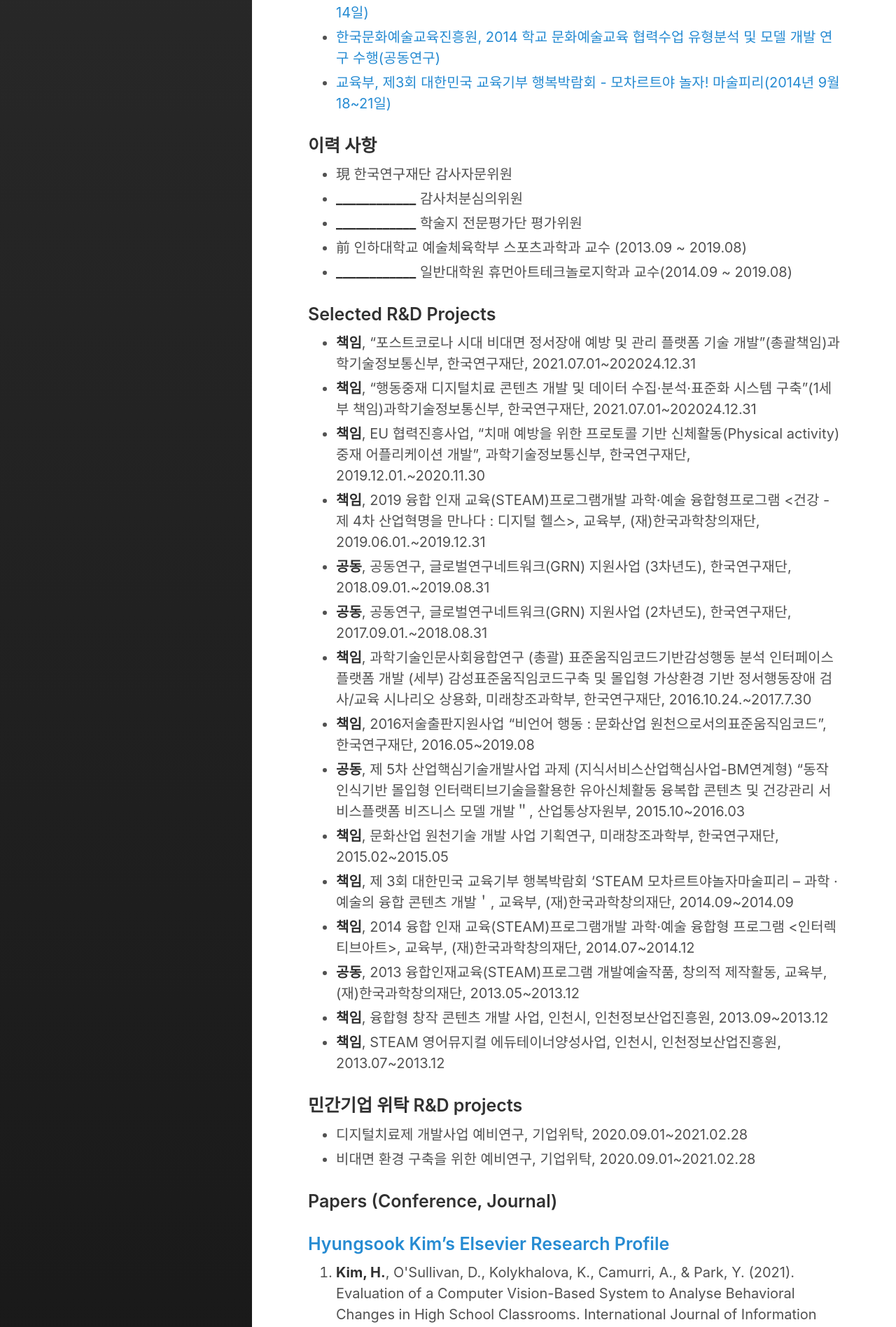
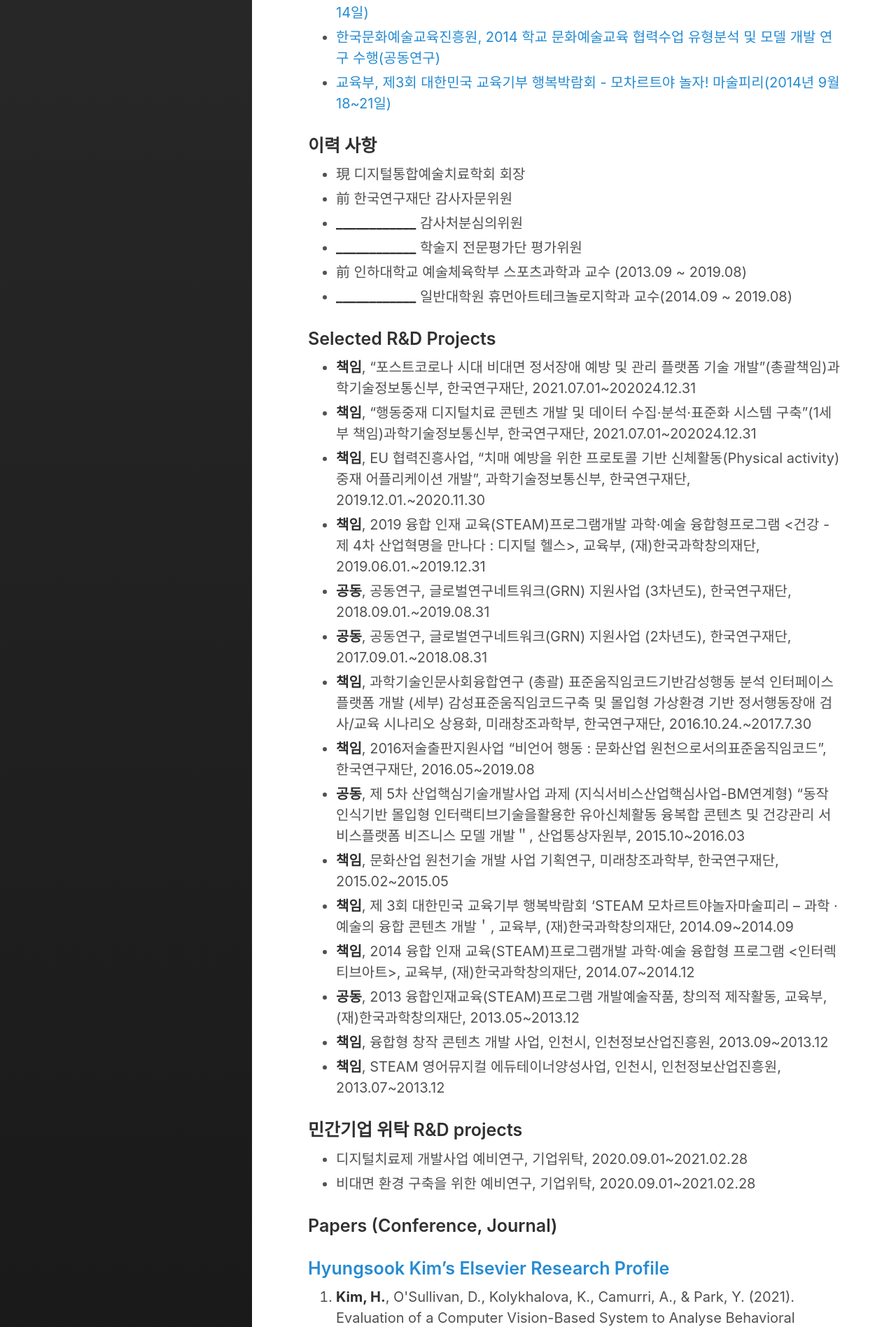
Before and after one commit to Rugger12/hyungsook, a Jekyll site: the page built from _posts/2021-01-07-about-me.md, in a window 1280 px wide. Shown: the part 1485-3382 px from the top of the page at 70% size. Built offline with Jekyll 4.4.1, drawn with Linux system fonts in a browser that asks for light colours.

Commit message:
Update 2021-01-07-about-me.md

```diff
--- a/_posts/2021-01-07-about-me.md
+++ b/_posts/2021-01-07-about-me.md
@@ -36,7 +36,8 @@ excerpt_separator:  <!--more-->
 *  <a href="https://m.blog.naver.com/erke2000/220125718627" target="_blank">교육부, 제3회 대한민국 교육기부 행복박람회 - 모차르트야 놀자! 마술피리(2014년 9월 18~21일)</a>
 
 ### 이력 사항
-*  現 한국연구재단	감사자문위원
+*  現 디지털통합예술치료학회 회장
+*  前 한국연구재단	감사자문위원
 *   ____________________________________  감사처분심의위원
 *   ____________________________________  학술지 전문평가단 평가위원
 *  前 인하대학교 예술체육학부 스포츠과학과 교수 (2013.09 ~ 2019.08)
@@ -104,6 +105,7 @@ excerpt_separator:  <!--more-->
 <a name="news"></a>
 ### News
 <ol>
+  <li> <a href="https://webzine.nrf.re.kr/nrf_2112/webzine/20211/id/722" target="_blank">한국연구재단 웹진(12월호) “적신호 켜진 코로나 블루 '디지털 치료제'로 “</a></li>
   <li> <a href="https://mbn.co.kr/news/society/4642706" target="_blank">MBN 뉴스(21.11.19) “[AI뉴스] 확진자 위중증 가능성 'AI 닥터'가 진단“</a></li>
   <li> <a href="http://www.bokuennews.com/news/article.html?no=210000" target="_blank">보건뉴스(21.11.12) “범부처의료기기사업단, 디지털치료기기 통합포럼 개최“</a></li>
   <li> <a href="https://www.kmdf.org/news/view/id/247#u" target="_blank">범부처전주기의료기기연구개발사업단 보도자료(21.11.12) “범부처 디지털치료기기 통합포럼 개최(11.11)“</a></li>
```
